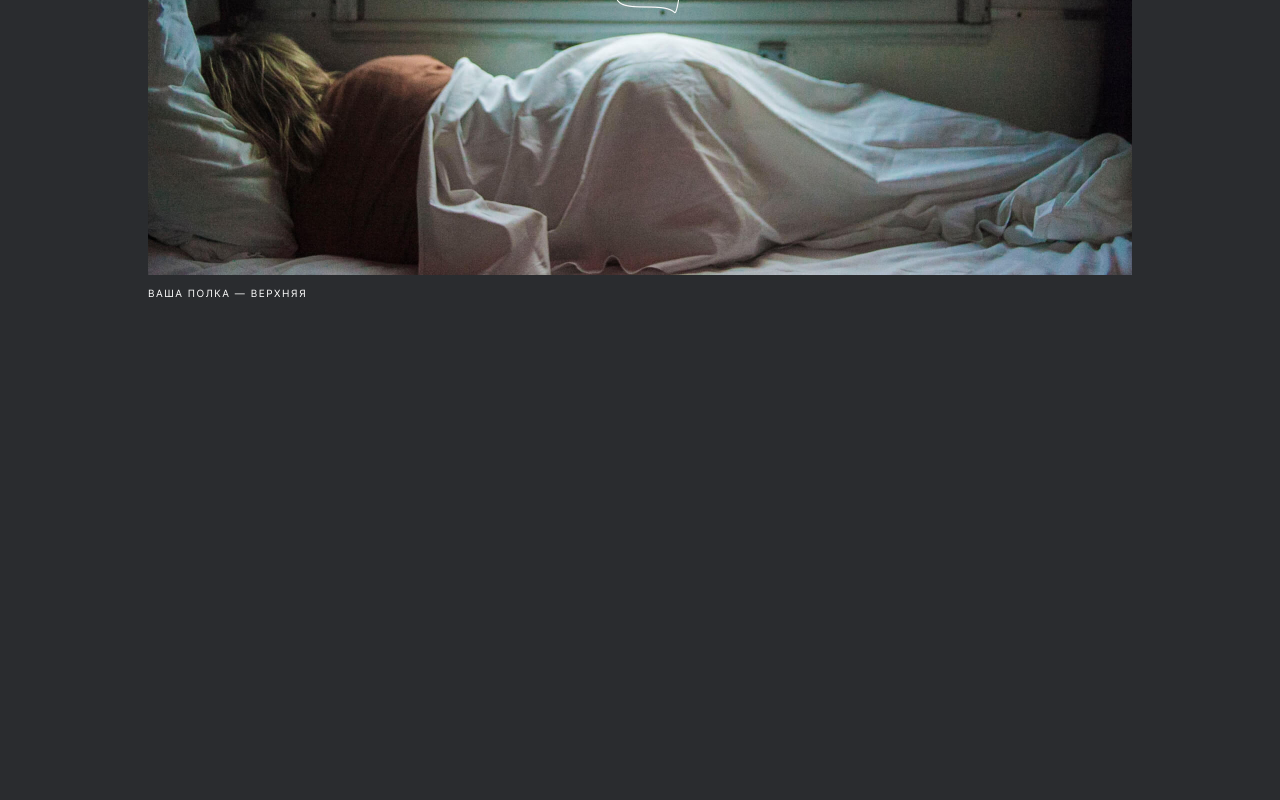
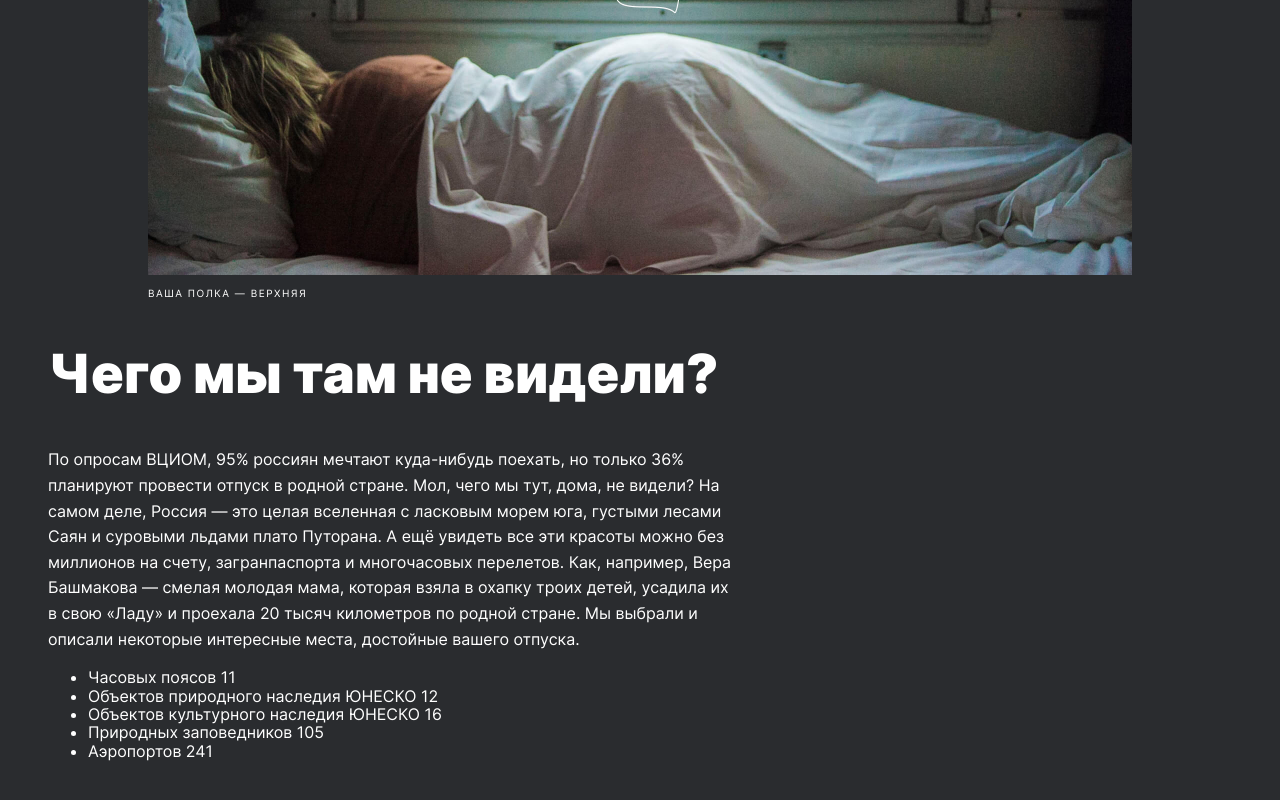
Before and after one commit to tsrshrk/russian-travel, a plain HTML site: page index.html in a window 1280 px wide. Shown: the part 844-1644 px from the top of the page. Before the commit the page ends 1168 px from the top, so only its background shows below. Drawn offline with Linux system fonts and the light colour scheme.

Commit message:
intro_in

```diff
--- /dev/null
+++ b/blocks/intro/__text/intro__text.css
@@ -0,0 +1,5 @@
+.intro__text {
+  font-size: 16px;
+  font-weight: 400;
+  line-height: 1.6;
+}
--- /dev/null
+++ b/blocks/intro/__title/intro__title.css
@@ -0,0 +1,5 @@
+.intro__title {
+  font-size: 54px;
+  font-weight: 900;
+  line-height: 1.07;
+}
--- /dev/null
+++ b/blocks/intro/intro.css
@@ -0,0 +1,4 @@
+.intro {
+  width: calc(100% - 100px - 394px);
+  box-sizing: border-box;
+}
--- a/index.html
+++ b/index.html
@@ -26,6 +26,23 @@
         <img class="lead__image" src="./images/lead-polka.jpg" alt="Карта Путешествия по России">
         <p class="lead__caption">ваша полка — верхняя</p>
       </section>
+
+      <section class="intro">
+        <h2 class="intro__title">Чего мы там не&nbsp;видели?</h2>
+        <p class="intro__text">По опросам ВЦИОМ, 95% россиян мечтают куда-нибудь поехать, но только 36% планируют провести
+          отпуск в родной стране. Мол, чего мы тут, дома, не видели? На самом деле, Россия — это целая вселенная с ласковым
+          морем юга, густыми лесами Саян и суровыми льдами плато Путорана. А ещё увидеть все эти красоты можно без миллионов
+          на счету, загранпаспорта и многочасовых перелетов. Как, например, Вера Башмакова — смелая молодая мама, которая взяла
+          в охапку троих детей, усадила их в свою «Ладу» и проехала 20 тысяч километров по родной стране. Мы выбрали и описали
+          некоторые интересные места, достойные вашего отпуска.</p>
+        <ul class="intro__list">
+          <li>Часовых поясов&nbsp;11</li>
+          <li>Объектов природного наследия ЮНЕСКО&nbsp;12</li>
+          <li>Объектов культурного наследия ЮНЕСКО&nbsp;16</li>
+          <li>Природных заповедников&nbsp;105</li>
+          <li>Аэропортов&nbsp;241</li>
+        </ul>
+      </section>
     </main>
   </div>
 </body>
--- a/pages/index.css
+++ b/pages/index.css
@@ -12,3 +12,6 @@
 @import url(../blocks/lead/__subtitle/lead__subtitle.css);
 @import url(../blocks/lead/__image/lead__image.css);
 @import url(../blocks/lead/__caption/lead__caption.css);
+@import url(../blocks/intro/intro.css);
+@import url(../blocks/intro/__title/intro__title.css);
+@import url(../blocks/intro/__text/intro__text.css);
```
